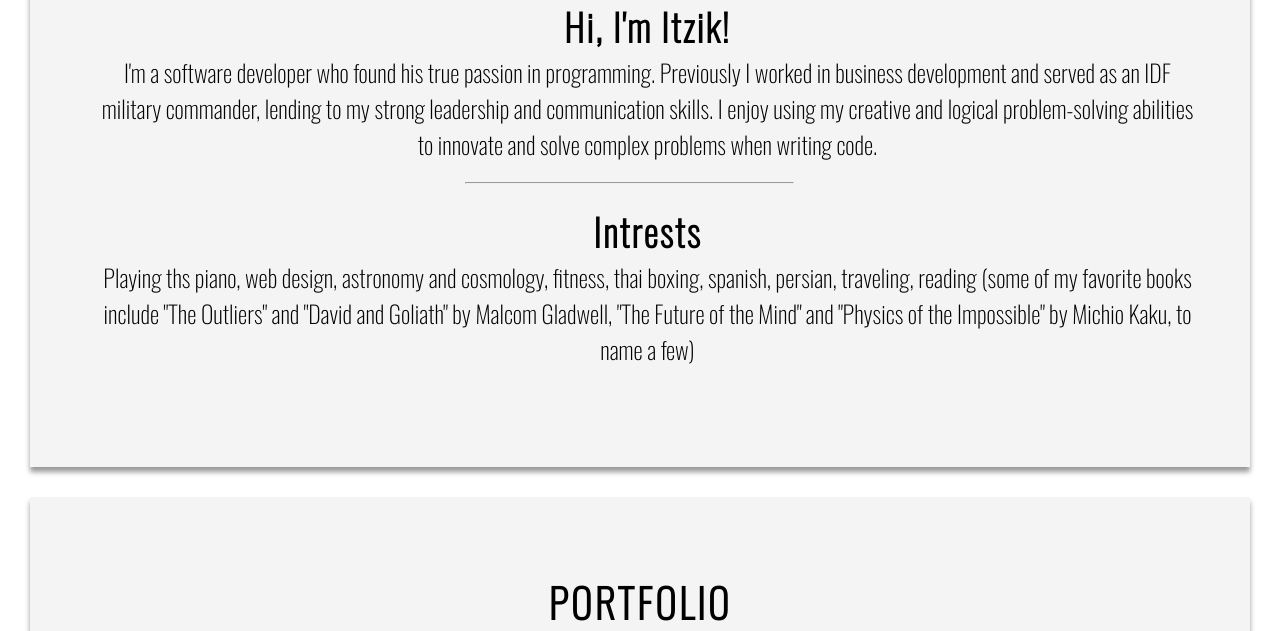
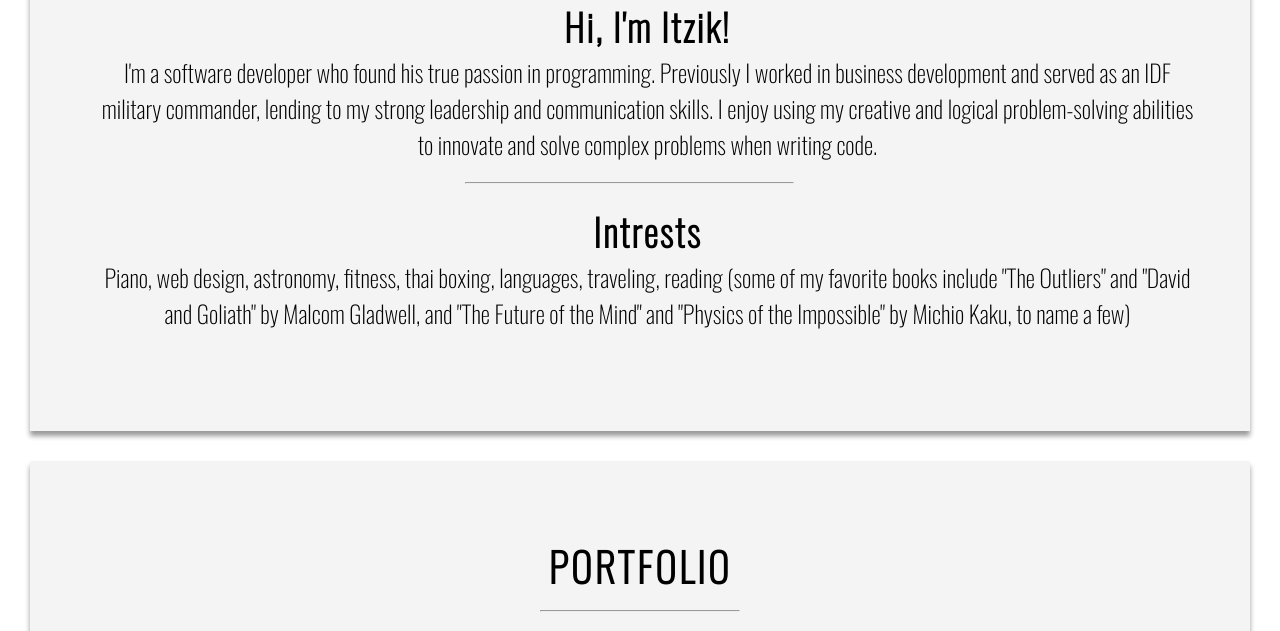
Before and after one commit to itzik415/Portfolio, a PHP site: page / in a window 1280 px wide. Shown: the part 1459-2090 px from the top of the page. Run offline with PHP 8.4, Linux system fonts and the light colour scheme; style sheets or scripts are compiled from the project's sources; some libraries are stand-ins or nearby versions.

Commit message:
fixing bugs

```diff
--- a/index.php
+++ b/index.php
@@ -59,8 +59,8 @@
                         <div class="about">
                             <p class="about-heading-para">Intrests</p>
                             <p class="about-main-para">
-                            Playing ths piano, web design, astronomy and cosmology, fitness, thai boxing,
-                            spanish, persian, traveling, reading (some of my favorite books include "The Outliers" and "David and Goliath" by Malcom Gladwell,
+                            Piano, web design, astronomy, fitness, thai boxing,
+                            languages, traveling, reading (some of my favorite books include "The Outliers" and "David and Goliath" by Malcom Gladwell, and
                             "The Future of the Mind" and "Physics of the Impossible" by Michio Kaku, to name a few)
                             </p>
                         </div>
```
Lines whose indentation alone changed are shown as unchanged.
